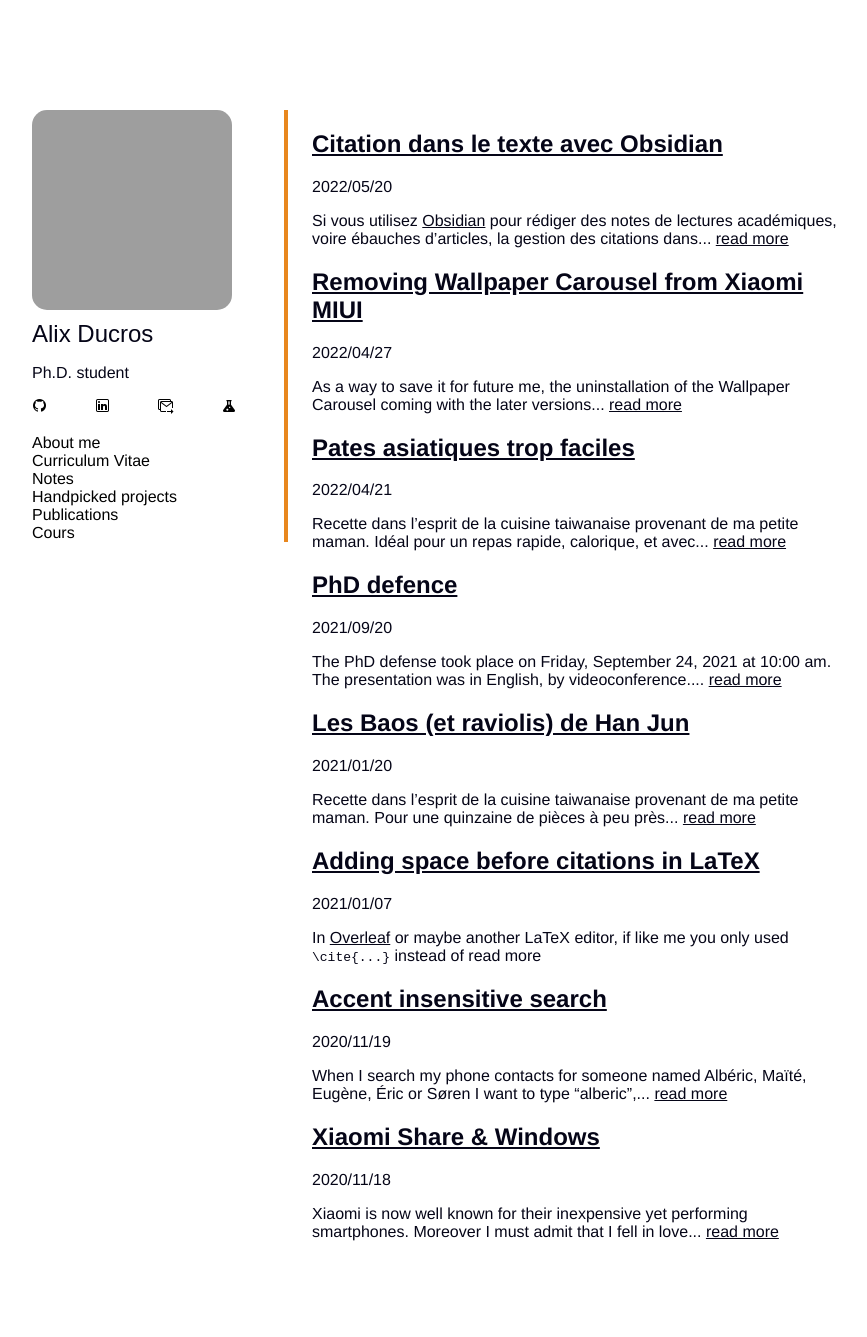
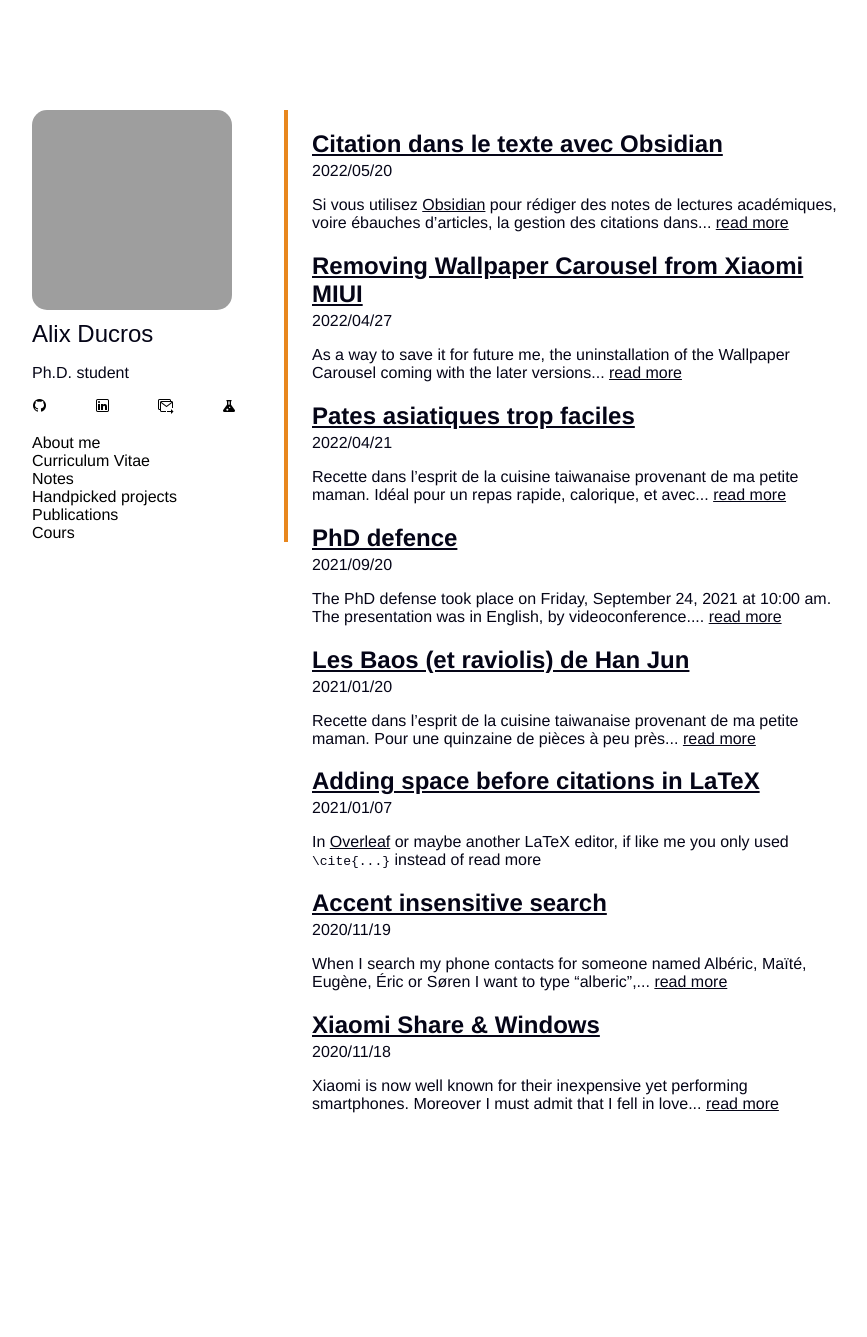
Before and after one commit to Karalix/Karalix.github.io, a Jekyll site: the page built from note-list.md, in a window 1280 px wide. Shown: the whole page, without its empty margins (72-939 px from the left). Built offline with Jekyll 4.4.1, drawn with Linux system fonts in a browser that asks for light colours; some web fonts are replaced; after the commit the page ends 1209 px from its top, so only the background shows below that; grey boxes are pictures that could not be loaded.

Commit message:
Update note-list.html

```diff
--- a/_layouts/note-list.html
+++ b/_layouts/note-list.html
@@ -4,7 +4,7 @@ layout: default
 
 {% assign sorted-posts = site.notes | sort: 'date' | reverse %}
 {% for note in sorted-posts %}
-<a href="{{note.url}}"><h2>{{note.title}}</h2></a>
+<a href="{{note.url}}"><h2 style="margin-bottom: 4px;">{{note.title}}</h2></a>
 <div>{{note.date | date: "%Y/%m/%d"}}</div>
 <p>{{note.content | truncatewords: 20}} <a href="{{note.url}}">read more</a></p>
 {% endfor %}
```
